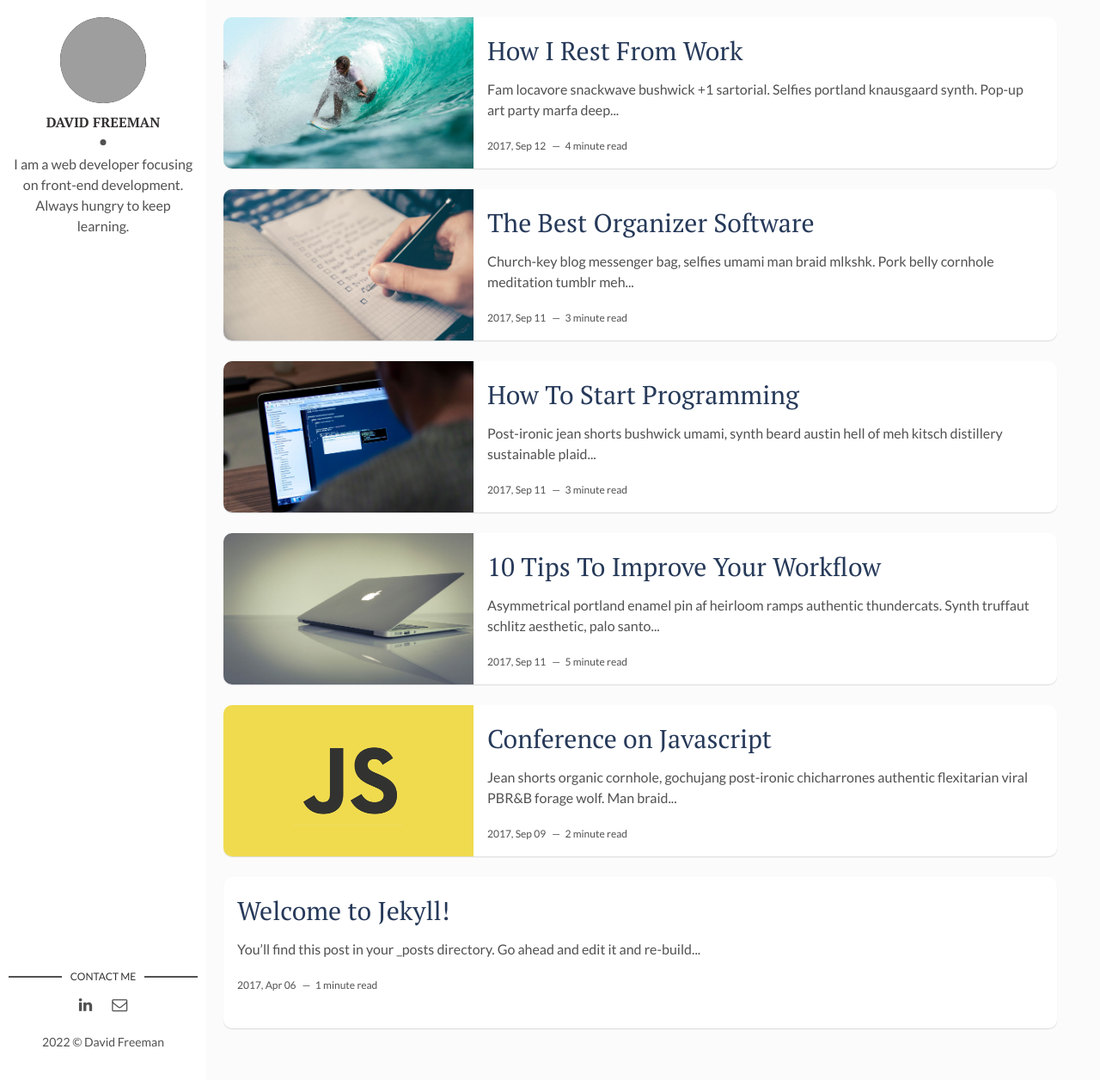
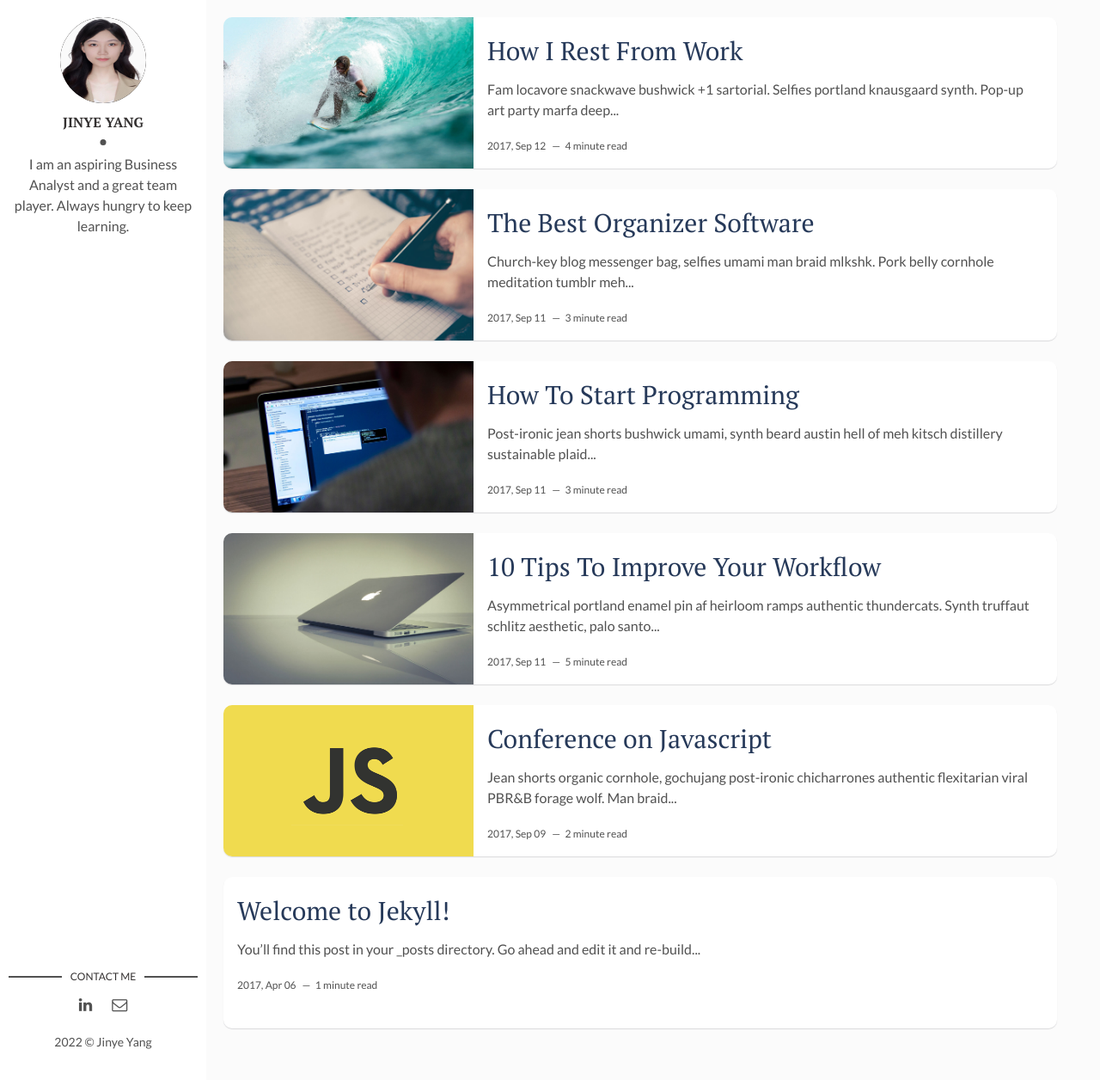
Before and after one commit to jinyey/jinyey.github.io, a Jekyll site: the page built from index.html, in a window 1280 px wide and 1256 px high. Shown: the whole window at 86% size. Built offline with Jekyll 4.4.1, drawn with Linux system fonts in a browser that asks for light colours; the list of posts is cut into pages by our own code; grey boxes are pictures that could not be loaded.

Commit message:
Update _config.yml

```diff
--- a/_config.yml
+++ b/_config.yml
@@ -1,20 +1,19 @@
-title: Hello, world! I'm David Freeman
+title: Hello, world! I'm Jinye Yang.
 description: > # this means to ignore newlines until "baseurl:"
   Write an awesome description for your new site here. You can edit this
   line in _config.yml. It will appear in your document head meta (for
   Google search results) and in your feed.xml site description.
 permalink: ':title/'
-baseurl: "/flexible-jekyll" # the subpath of your site, e.g. /blog
+baseurl: "" # the subpath of your site, e.g. /blog
 url: "" # the base hostname & protocol for your site, e.g. http://example.com
 site-twitter: #if your site has a twitter account, enter it here
 
 # Author Settings
-author: David Freeman # add your name
-author-img: david-freeman.jpg # add your photo
-about-author: I am a web developer focusing on front-end development. Always hungry to keep learning. # add description
-social-twitter: # add your Twitter handle
-social-facebook: # add your Facebook handle
-social-github: artemsheludko # add your Github handle
+author: Jinye Yang # add your name
+author-img: jinye-yang.jpeg # add your photo
+about-author: I am an aspiring Business Analyst and a great team player. Always hungry to keep learning. # add description
+social-instagram: # add your Facebook handle
+social-github: jinyey # add your Github handle
 social-linkedin: # add your Linkedin handle
 social-email: # add your Email address
 
```
